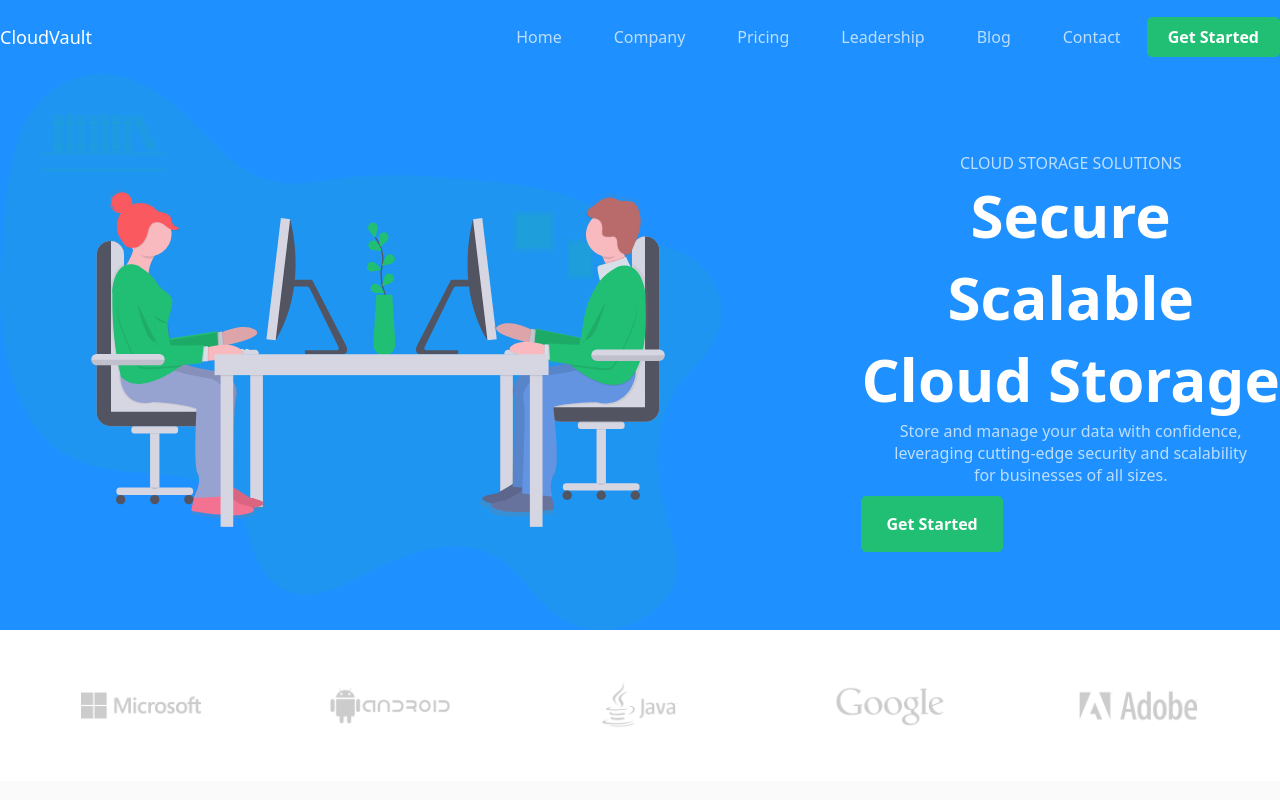
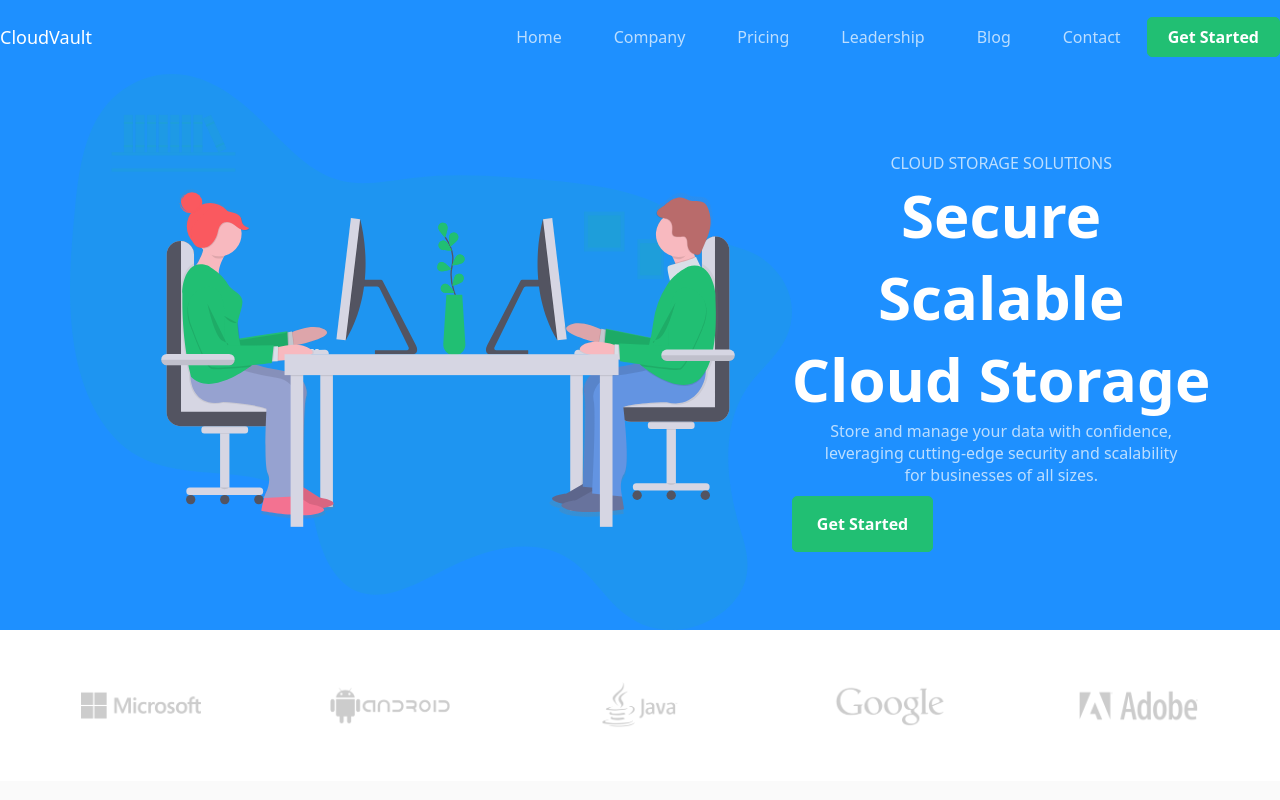
Before and after one commit to Qutiba98/cloud-template-master, a React (Create React App) app: page / in a window 1280 px wide. Shown: the top 800 px of the page. Built offline with nearby package versions, Linux system fonts and the light colour scheme.

Commit message:
last update zaid

```diff
--- a/package.json
+++ b/package.json
@@ -9,6 +9,7 @@
     "@testing-library/react": "^13.4.0",
     "@testing-library/user-event": "^13.5.0",
     "bootstrap": "^5.3.3",
+    "firebase": "^10.13.2",
     "mdb-react-ui-kit": "^9.0.0",
     "react": "^18.2.0",
     "react-dom": "^18.2.0",
--- a/src/components/header/Header.jsx
+++ b/src/components/header/Header.jsx
@@ -1,8 +1,8 @@
 import React, { useState } from 'react'
 import './Header.css'
 import Menu from './menu/Menu'
-import Banner from './banner/Banner'
-import Ban from '../../assets/images/undraw_co-working_825n.svg';
+
+
 function Header() {
 
   let [width , setWidth] = useState(null)
@@ -15,7 +15,7 @@
     <header className='header'>
         <div className={width > 976 ? 'container' : 'header__container'}>
             <Menu/>
-            <Banner Ban={Ban}/>
+
         </div>
     </header>
   )
--- a/src/components/header/banner/Banner.css
+++ b/src/components/header/banner/Banner.css
@@ -4,6 +4,7 @@
     justify-content: center;
     position: relative;
     height: 556px;
+    background-color: #1e90ff;
 }
 .benner__img-container{
     position: absolute;
@@ -42,9 +43,7 @@
     }
 }
 @media (min-width: 976px){
-    .banner{
-        justify-content: space-between;
-    }
+
     .benner__img-container{
         position: relative;
         width: 60%;
--- a/src/components/header/menu/Menu.css
+++ b/src/components/header/menu/Menu.css
@@ -1,15 +1,18 @@
-.header__top{
+.header__top {
     background-color: black;
     display: flex;
     align-items: center;
     justify-content: space-between;
     padding: 16px 16px;
     color: white;
-    position: relative;
+    position: fixed; /* Makes the nav sticky */
+    top: 0; /* Sticks the nav to the top of the page */
+    z-index: 1000; /* Ensure it stays on top of other content */
     font-weight: bold;
     width: 100%;
 }
-.menu{
+
+.menu {
     background-color: black;
     padding: 8px 16px 16px 16px;
     flex-direction: column;
@@ -21,46 +24,60 @@
     display: none;
     z-index: 100;
 }
-.menu-toggle{
+
+.menu-toggle {
     color: var(--text-light);
 }
-.menu__item{
+
+.menu__item {
     width: 100%;
 }
-.menu__link{
+
+.menu__link {
     color: var(--text-light);
     padding: 10px 0;
 }
-.menu__link:hover{
+
+.menu__link:hover {
     color: white;
 }
-.menu-btn{
+
+.menu-btn {
     width: 100%;
 }
-.menu-btn:hover{
+
+.menu-btn:hover {
     background-color: white;
-    border-color:white;
+    border-color: white;
     color: var(--bg-color-blue);
 }
-.active{
+
+.active {
     display: flex;
 }
 
-@media (min-width: 576px){
-    .header__top , .menu{
+@media (min-width: 576px) {
+    .header__top,
+    .menu {
         padding: 20px;
     }
 }
-@media (min-width: 976px){
-    .header__top{
+
+@media (min-width: 976px) {
+    .header__top {
         background-color: transparent;
         justify-content: space-between;
         padding: 16px 0;
+        position: sticky; /* Keep the sticky behavior */
+        top: 0; /* Stick to top on larger screens too */
+        z-index: 1000; /* Make sure it's still on top */
     }
-    .menu-toggle{
+
+    .menu-toggle {
         display: none;
     }
-    .menu{
+
+    .menu {
         display: flex;
         position: relative;
         flex-direction: row;
@@ -68,11 +85,13 @@
         background-color: transparent;
         padding: 0;
     }
-    .menu__item{
+
+    .menu__item {
         margin: 0 16px;
         width: auto;
     }
-    .menu__link{
+
+    .menu__link {
         padding: 10px;
     }
 }
--- a/src/components/main/Main.jsx
+++ b/src/components/main/Main.jsx
@@ -7,14 +7,14 @@
 import Pricing from './pricing/Pricing';
 import Blog from './blog/Blog';
 import Questions from './questions/Questions';
-
+import Banner from '../header/banner/Banner'
 // Import partner images
 import partner1 from '../../assets/images/partner-1.png.webp';
 import partner2 from '../../assets/images/partner-2.png.webp';
 import partner3 from '../../assets/images/partner-3.png.webp';
 import partner4 from '../../assets/images/partner-4.png.webp';
 import partner5 from '../../assets/images/partner-5.png.webp';
-
+import Ban from '../../assets/images/undraw_co-working_825n.svg';
 // Array of partner images
 const partners = [
   { src: partner1, alt: "Microsoft" },
@@ -27,6 +27,7 @@
 function Main() {
   return (
     <main className='main'>
+      <Banner Ban={Ban}/>
       <Company partners={partners} />
       <Services />
       <Software />
@@ -34,6 +35,7 @@
       <Questions />
       <Pricing />
       <Blog />
+
     </main>
   );
 }
```
Also changed, not shown: 1 other file (tests, documents, lock files or other folders).
